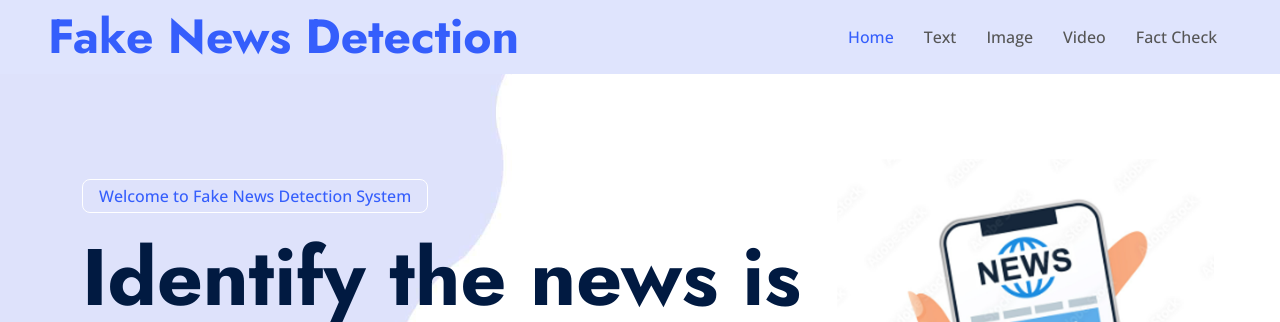
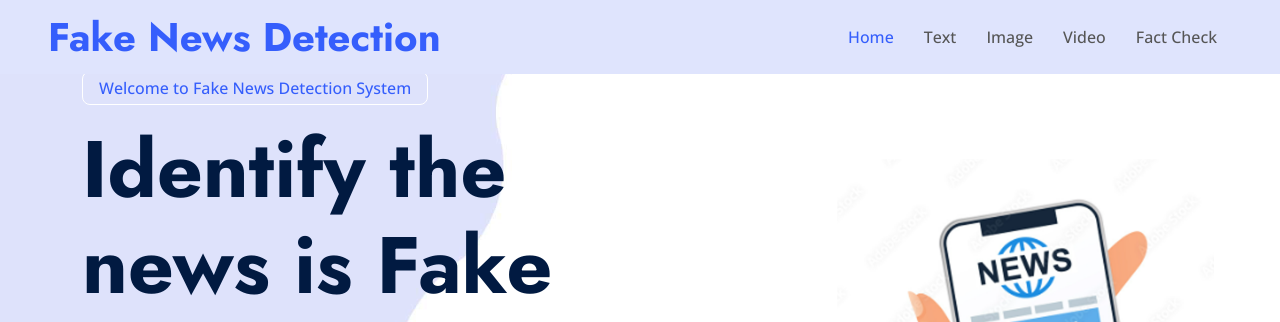
Before and after one commit to AjinkyaBahirat/FND, a Flask app: page / in a window 1280 px wide. Shown: the top 322 px of the page. Run offline with Flask 2, Linux system fonts and the light colour scheme; some libraries are stand-ins or nearby versions.

Commit message:
Update index.html

```diff
--- a/templates/index.html
+++ b/templates/index.html
@@ -44,7 +44,7 @@
     <div class="container-fluid fixed-top px-0 wow fadeIn" data-wow-delay="0.1s">
         <nav class="navbar navbar-expand-lg navbar-light bg-light py-lg-0 px-lg-5 wow fadeIn" data-wow-delay="0.1s">
             <a href="/" class="navbar-brand ms-4 ms-lg-0">
-                <h1 class="display-5 text-primary m-0">Fake News Detection</h1>
+                <h2 class="display-6 text-primary m-0">Fake News Detection</h2>
             </a>
             <button type="button" class="navbar-toggler me-4" data-bs-toggle="collapse"
                 data-bs-target="#navbarCollapse">
@@ -72,13 +72,15 @@
                     <img class="w-100" src="static/bghome.png" alt="Image">
                     <div class="carousel-caption">
                         <div class="container">
-                            <div class="row justify-content-start">
-                                <div class="col-lg-8">
-                                    <p
-                                        class="d-inline-block border border-white rounded text-primary fw-semi-bold py-1 px-3 animated slideInDown">
+                            <div class="row g-4 align-items-end mb-4">
+                                <div class="col-lg-6 wow fadeInUp">
+                                    <p class="d-inline-block border border-white rounded text-primary fw-semi-bold py-1 px-3 animated slideInDown">
                                         Welcome to Fake News Detection System</p>
                                     <h1 class="display-1 mb-4 animated slideInDown">Identify the news is Fake or not using Machine Learning
                                     </h1>
+                                </div>
+                                <div class="col-lg-6 wow fadeInUp" data-wow-delay="0.1s">
+                                    <img class="img-fluid rounded" src="static/bgfake.png">
                                 </div>
                             </div>
                         </div>
@@ -88,7 +90,6 @@
         </div>
     </div>
     <!-- Carousel End -->
-
 
     <!-- About Start -->
     <div class="container-xxl py-5">
```
